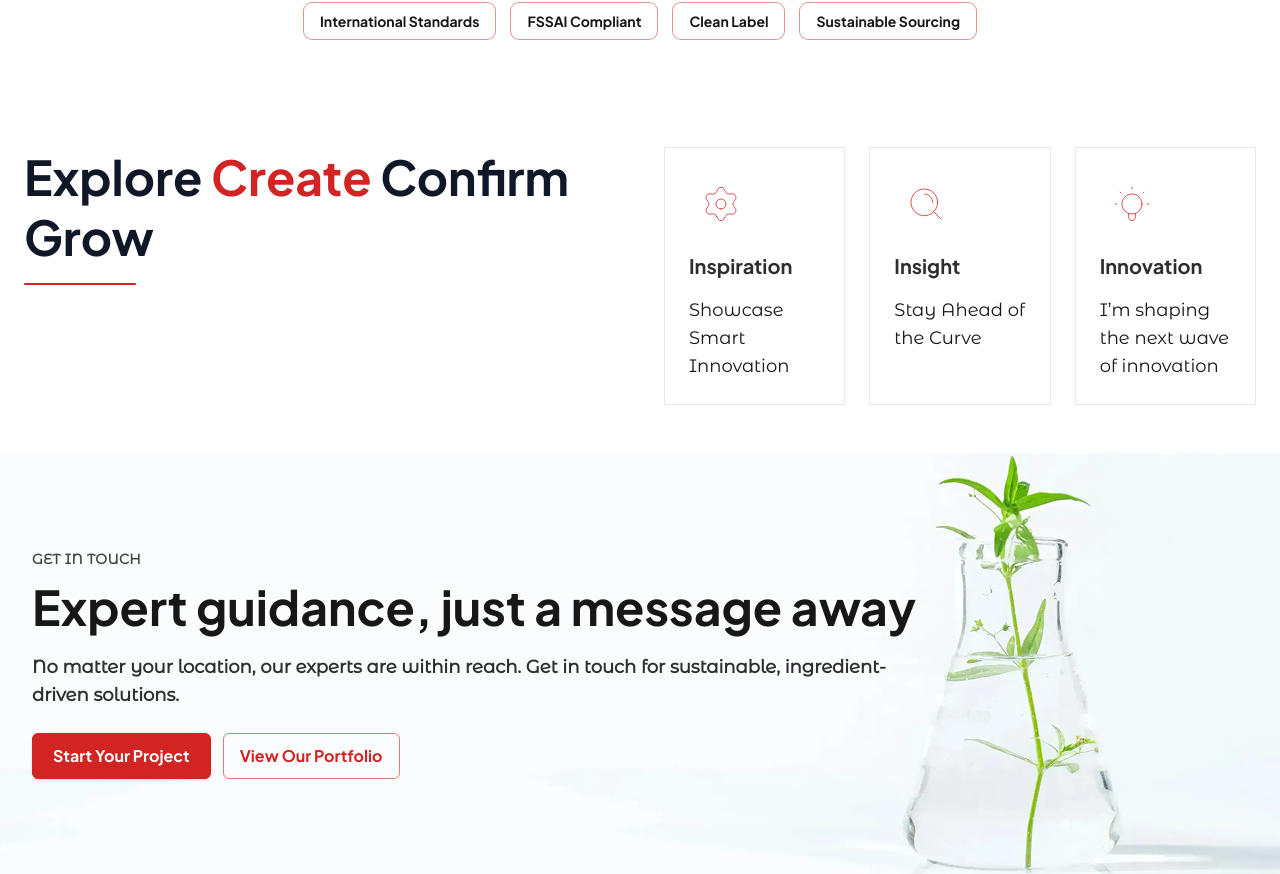
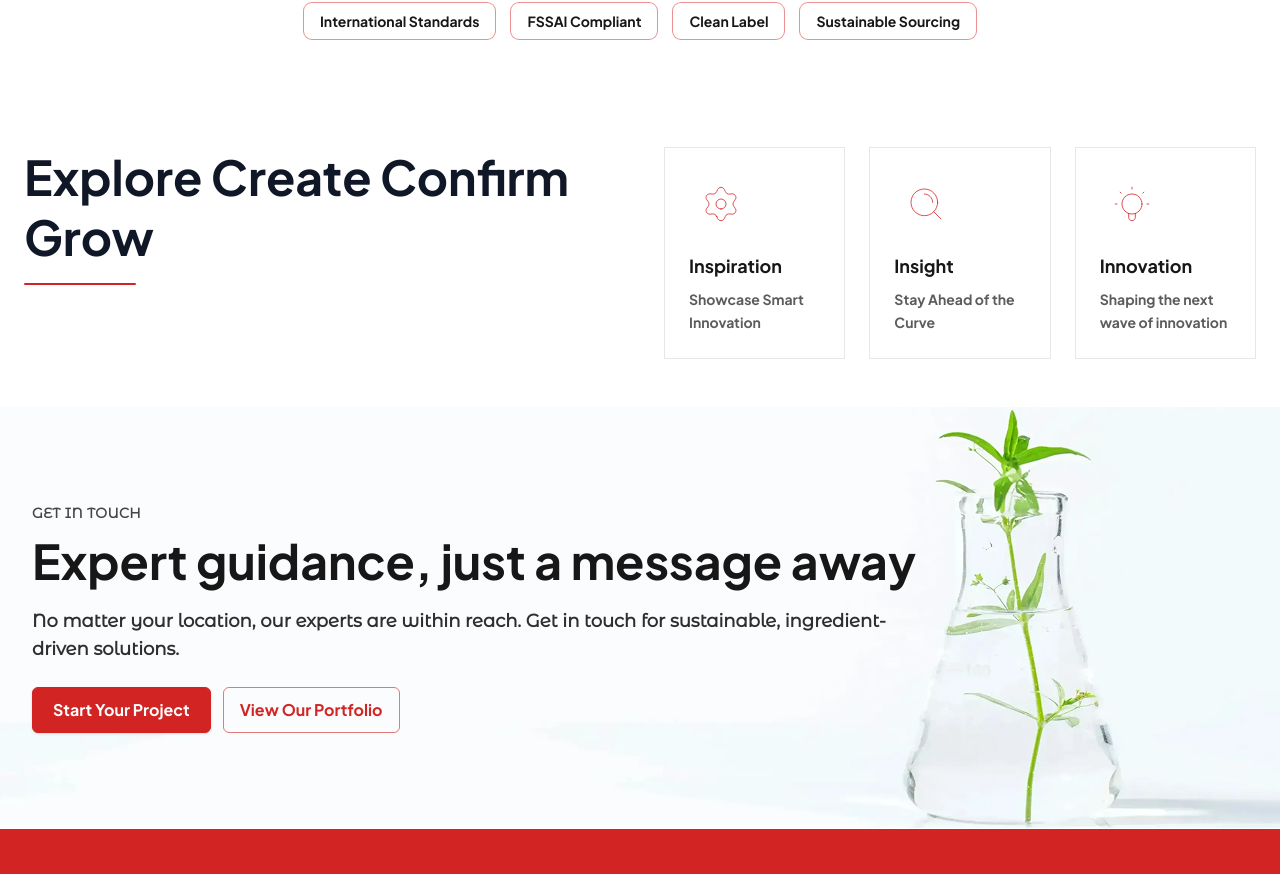
Before and after one commit to ayatiworkstechnologies/sensorisch, a Next.js app: page / in a window 1280 px wide. Shown: the part 3159-4033 px from the top of the page. Built offline with nearby package versions, Linux system fonts and the light colour scheme.

Commit message:
16/12/2025 fotter chage

```diff
--- a/src/app/components/Footer.jsx
+++ b/src/app/components/Footer.jsx
@@ -22,7 +22,7 @@ export default function Footer() {
       <div className="relative z-10">
 
         {/* MAIN GRID */}
-        <div className="max-w-6xl mx-auto px-6 py-14 border-b border-white/20">
+        <div className="max-w-6xl mx-auto px-6 py-24  border-b border-white/20">
           <div className="grid gap-12 sm:grid-cols-2 lg:grid-cols-4 items-start">
 
             {/* BRAND */}
--- a/src/app/components/homepage/ExploreCreateConfirmGrow.jsx
+++ b/src/app/components/homepage/ExploreCreateConfirmGrow.jsx
@@ -3,6 +3,39 @@
 import Image from "next/image";
 import React from "react";
 import { motion } from "framer-motion";
+
+/* ---------------- Animations ---------------- */
+
+// Title animation
+const titleAnim = {
+  hidden: { opacity: 0, y: 18 },
+  show: {
+    opacity: 1,
+    y: 0,
+    transition: { duration: 0.6, ease: "easeOut" },
+  },
+};
+
+// Cards wrapper (controls stagger)
+const cardsWrap = {
+  hidden: {},
+  show: {
+    transition: {
+      staggerChildren: 0.2,
+      delayChildren: 0.3, // starts after title
+    },
+  },
+};
+
+// Individual card: LEFT → RIGHT
+const cardAnim = {
+  hidden: { opacity: 0, x: -32 },
+  show: {
+    opacity: 1,
+    x: 0,
+    transition: { duration: 0.55, ease: "easeOut" },
+  },
+};
 
 export default function ExploreCreateConfirmGrow() {
   const features = [
@@ -22,7 +55,7 @@ export default function ExploreCreateConfirmGrow() {
       key: "innovation",
       icon: "/icons/7.svg",
       title: "Innovation",
-      desc: "I’m shaping the next wave of innovation",
+      desc: "Shaping the next wave of innovation",
     },
   ];
 
@@ -31,33 +64,51 @@ export default function ExploreCreateConfirmGrow() {
       <div className="max-w-7xl mx-auto px-6">
         <div className="flex flex-col lg:flex-row items-start gap-12">
 
-          {/* LEFT HEADING — 1/3 WIDTH */}
-          <div className="lg:w-2/3 w-full">
-             <h3 className="section-title font-semibold text-gray-900 leading-tight">
-              Explore <span className="text-primary">Create</span> Confirm Grow
+          {/* LEFT TITLE */}
+          <motion.div
+            className="lg:w-2/3 w-full"
+            variants={titleAnim}
+            initial="hidden"
+            whileInView="show"
+            viewport={{ once: true, amount: 0.4 }}
+          >
+            <h3 className="section-title font-semibold text-gray-900 leading-tight">
+              Explore Create Confirm Grow
             </h3>
 
-            {/* Underline animation */}
+            {/* underline */}
             <motion.div
               initial={{ width: 0 }}
               whileInView={{ width: 112 }}
               viewport={{ once: true }}
-              transition={{ duration: 0.6, ease: "easeOut", delay: 0.1 }}
+              transition={{ duration: 0.6, ease: "easeOut", delay: 0.15 }}
               className="mt-4 h-[2px] bg-primary rounded"
             />
-          </div>
+          </motion.div>
 
-          {/* RIGHT CARDS — 2/3 WIDTH */}
-          <div className="lg:w-2/3 w-full">
+          {/* RIGHT CARDS */}
+          <motion.div
+            className="lg:w-2/3 w-full"
+            variants={cardsWrap}
+            initial="hidden"
+            whileInView="show"
+            viewport={{ once: true, amount: 0.35 }}
+          >
             <div className="grid grid-cols-1 sm:grid-cols-2 lg:grid-cols-3 gap-6">
-
               {features.map((f) => (
-                <article
+                <motion.article
                   key={f.key}
-                  className="bg-white border border-gray-200 p-6 hover:shadow-md transition-all"
+                  variants={cardAnim}
+                  className="
+                    bg-white
+                    border border-gray-200
+                    p-6
+                    transition
+                    hover:border-primary
+                  "
                 >
-                  {/* ICON BOX */}
-                  <div className="w-16 h-16 mb-4 flex items-center justify-center bg-white">
+                  {/* Icon */}
+                  <div className="w-16 h-16 mb-4 flex items-center justify-center">
                     <Image
                       src={f.icon}
                       alt={f.title}
@@ -67,15 +118,17 @@ export default function ExploreCreateConfirmGrow() {
                     />
                   </div>
 
-                  <h4 className="text-xl font-primary font-semibold text-black/90">
+                  <h4 className="text-lg font-semibold text-black">
                     {f.title}
                   </h4>
-                  <p className="text-lg textblack/70 font-secondary mt-4">{f.desc}</p>
-                </article>
+
+                  <p className="mt-2 text-sm text-black/70 leading-relaxed">
+                    {f.desc}
+                  </p>
+                </motion.article>
               ))}
-
             </div>
-          </div>
+          </motion.div>
 
         </div>
       </div>
```
